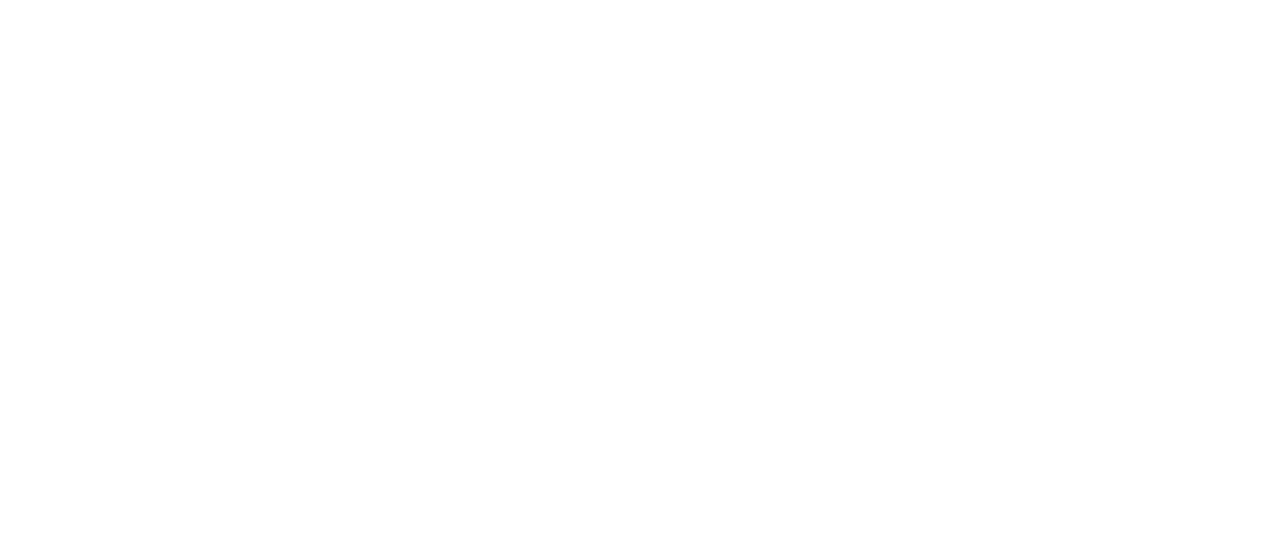
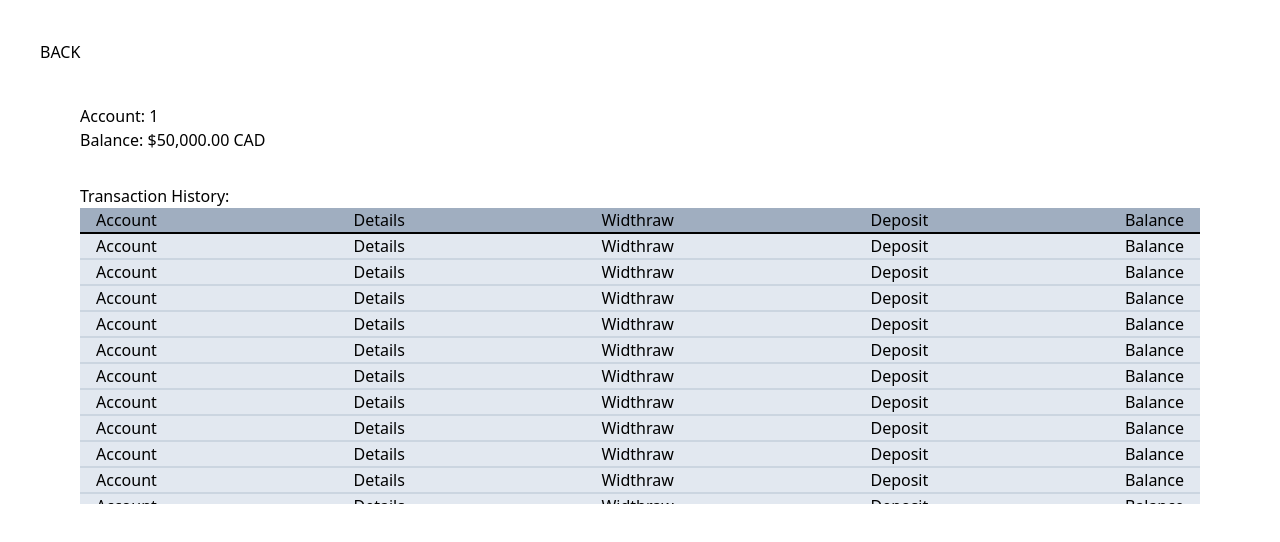
Before and after one commit to PierreNBro/Bank_App, a React (Create React App) app: page /account/1 in a window 1280 px wide. Shown: the top 542 px of the page. Built offline with nearby package versions, Linux system fonts and the light colour scheme.

Commit message:
add transaction page

```diff
--- a/src/components/account.component.tsx
+++ b/src/components/account.component.tsx
@@ -6,7 +6,7 @@
         <div className="bg-gray-300 w-84 max-w-xs h-48 shadow-md rounded p-8">
             Account: {accountId}
             <div className="text-3xl mt-8 ">Balance:</div>
-            <div className="text-xl truncate whitespace-no-wrap">{balance} CAD</div>
+            <div className="text-xl truncate whitespace-no-wrap pl-2">&#36;{balance} CAD</div>
         </div>
     );
 }
--- /dev/null
+++ b/src/components/subcomponents/record.component.tsx
@@ -0,0 +1,15 @@
+import React from 'react';
+
+function Record() {
+    return (
+        <div className="flex flex-row justify-between px-4 border-b-2 border-gray-400">
+            <div>Account</div>
+            <div>Details</div>
+            <div>Widthraw</div>
+            <div>Deposit</div>
+            <div>Balance</div>
+        </div>
+    );
+}
+
+export default Record;
--- /dev/null
+++ b/src/components/transaction.component.tsx
@@ -0,0 +1,53 @@
+import React from 'react';
+import { useParams } from 'react-router-dom';
+import { ITransactionParams } from '../models/transaction.model';
+import Record from './subcomponents/record.component';
+
+function TransactionComponent() {
+    const { account, balance }: ITransactionParams = useParams();
+    return (
+        <div className="flex flex-col h-102">
+            <div>Account: {account}</div>
+            <div className="mb-8">Balance: &#36;50,000.00 CAD</div>
+
+            <div>Transaction History:</div>
+            <div className=" bg-gray-500 flex flex-row justify-between px-4 border-b-2 border-black">
+                <div>Account</div>
+                <div>Details</div>
+                <div>Widthraw</div>
+                <div>Deposit</div>
+                <div>Balance</div>
+            </div>
+            <div className="bg-gray-300 w-full h-full max-h-30 overflow-scroll">
+
+                <Record />
+                <Record />
+                <Record />
+                <Record />
+                <Record />
+                <Record />
+                <Record />
+                <Record />
+                <Record />
+                <Record />
+                <Record />
+                <Record />
+                <Record />
+                <Record />
+                <Record />
+                <Record />
+                <Record />
+                <Record />
+                <Record />
+                <Record />
+                <Record />
+                <Record />
+                <Record />
+                <Record />
+                <Record />
+            </div>
+        </div>
+    );
+}
+
+export default TransactionComponent;
--- a/src/models/transaction.model.tsx
+++ b/src/models/transaction.model.tsx
@@ -5,3 +5,8 @@
     deposit?: string;
     balance: string;
 }
+
+export interface ITransactionParams {
+    account: string;
+    balance: string;
+}
--- a/src/pages/account.page.tsx
+++ b/src/pages/account.page.tsx
@@ -1,9 +1,16 @@
 import React from 'react';
+import { RouteWithSubRoutes } from '../routes.config';
+import { IRoute } from '../models/routes.model';
 
-function Account() {
+function Account({ routes }: IRoute) {
     return (
-        <div>
-            <div className="inline-block h-screen w-24">Accounts</div>
+        <div className="flex flex-col p-10">
+            <div className="mb-10">BACK</div>
+            <div className="flex flex-col px-10">
+                {routes!.map((route: IRoute, i: number) => (
+                    <RouteWithSubRoutes key={i} {...route} />
+                ))}
+            </div>
 
         </div>
     );
--- a/src/routes.config.tsx
+++ b/src/routes.config.tsx
@@ -5,14 +5,16 @@
 import LoginComponent from './components/login.component';
 import RegisterComponent from './components/register.component';
 import Home from './pages/home.page';
+import Account from './pages/account.page';
+import TransactionComponent from './components/transaction.component';
 
 const loginRoutes: IRoute[] = [
     { path: '/auth/signin', component: LoginComponent },
     { path: '/auth/register', component: RegisterComponent }
 ];
 
-const homeRoutes: IRoute[] = [
-
+const accountRoutes: IRoute[] = [
+    { path: '/account/:account', component: TransactionComponent }
 ];
 
 export const routes: IRoute[] = [
@@ -24,7 +26,11 @@
     {
         path: '/home',
         component: Home,
-        routes: homeRoutes
+    },
+    {
+        path: '/account',
+        component: Account,
+        routes: accountRoutes
     }
 ];
 
--- a/tailwind.config.js
+++ b/tailwind.config.js
@@ -5,8 +5,12 @@
   purge: [],
   theme: {
     extend: {
+      maxHeight: {
+        '30': '30rem'
+      },
       spacing: {
         '84': '21rem',
+        '102': '25rem',
         'half': '50%'
       }
     },
```
